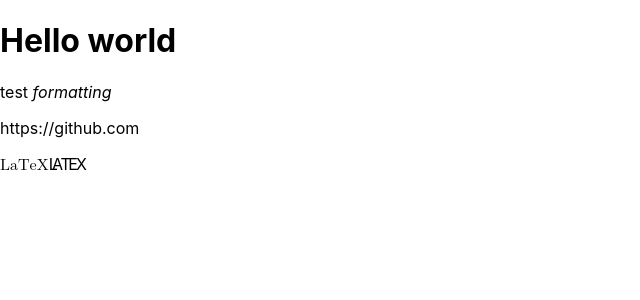
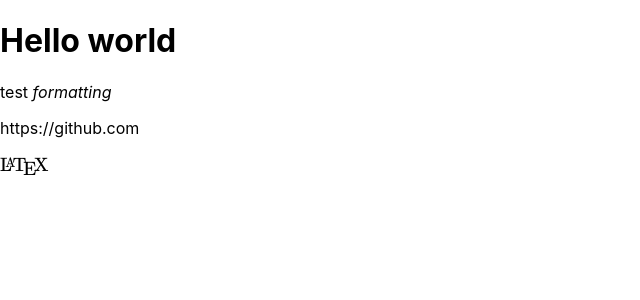
Before and after one commit to ncarr/nwhacks-2022, a Next.js app in the folder frontend/: page /lessons/1 in a window 1280 px wide. Shown: the top 300 px of the page, without its empty margins (0-640 px from the left). Built offline with nearby package versions, Linux system fonts and the light colour scheme.

Commit message:
Bundled katex css

```diff
--- a/frontend/pages/lessons/[slug].tsx
+++ b/frontend/pages/lessons/[slug].tsx
@@ -1,7 +1,7 @@
-import Head from 'next/head';
 import ReactMarkdown from 'react-markdown';
 import remarkMath from 'remark-math';
 import rehypeKatex from 'rehype-katex';
+import 'katex/dist/katex.min.css';
 
 export default function LessonViewer() {
     const markdown = `
@@ -13,15 +13,5 @@ test *formatting*
 
 $\\LaTeX$
     `
-    return (
-        <div>
-            <Head>
-                <link rel="stylesheet"
-                    href="https://cdn.jsdelivr.net/npm/katex@0.15.2/dist/katex.min.css"
-                    integrity="sha384-MlJdn/WNKDGXveldHDdyRP1R4CTHr3FeuDNfhsLPYrq2t0UBkUdK2jyTnXPEK1NQ"
-                    crossOrigin="anonymous"></link>
-            </Head>
-            <ReactMarkdown children={markdown} remarkPlugins={[remarkMath]} rehypePlugins={[rehypeKatex]} />
-        </div>
-    )
+    return <ReactMarkdown children={markdown} remarkPlugins={[remarkMath]} rehypePlugins={[rehypeKatex]} />;
 }
```
